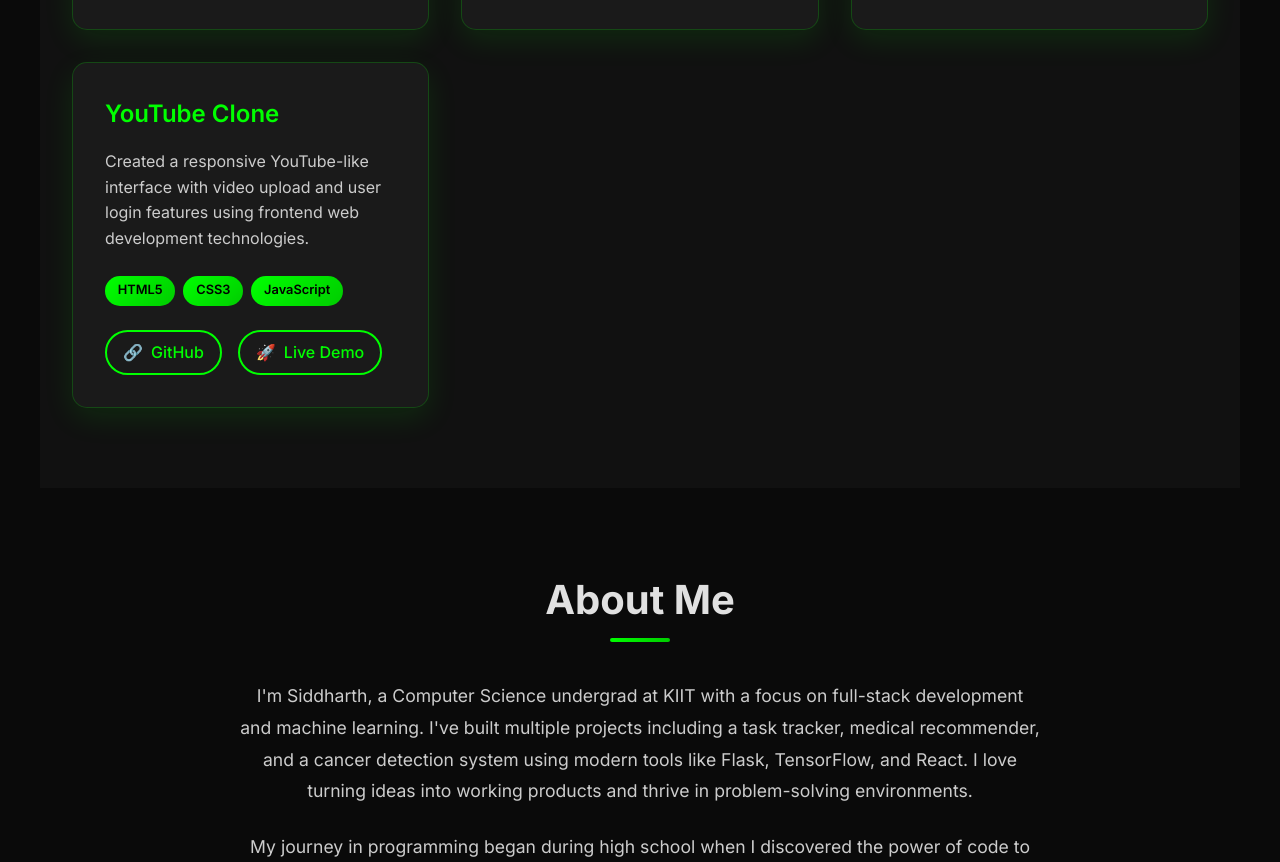
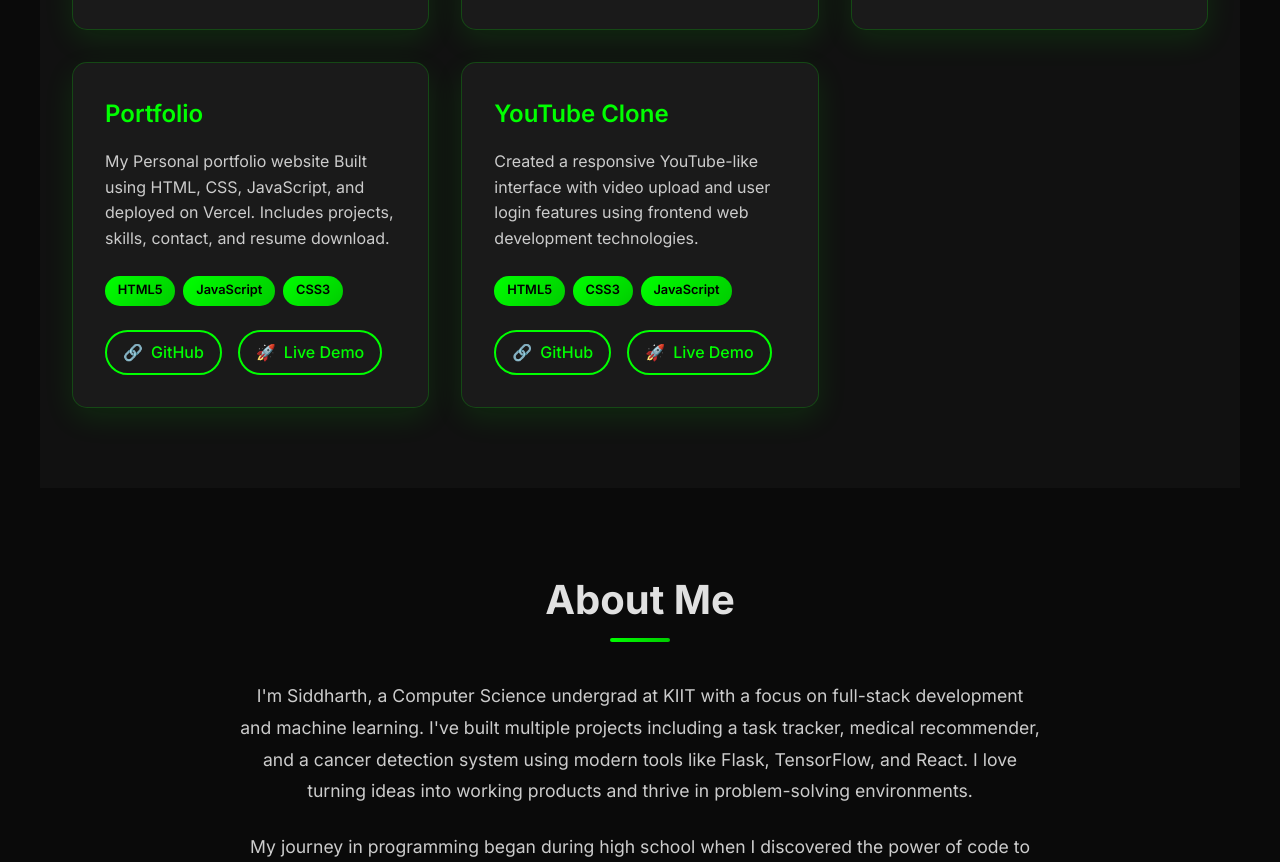
Before and after one commit to Siddharth-2611/Portfolio, a plain HTML site: page index.html in a window 1280 px wide. Shown: the part 2005-2867 px from the top of the page. Drawn offline with Linux system fonts and the light colour scheme.

Commit message:
Update index.html

```diff
--- a/index.html
+++ b/index.html
@@ -148,6 +148,24 @@
                 </div>
             </div>
 
+          <div class="project-card">
+                <h3>Portfolio</h3>
+                <p>My Personal portfolio website Built using HTML, CSS, JavaScript, and deployed on Vercel. Includes projects, skills, contact, and resume download.</p>
+                <div class="project-tags">
+                    <span class="tag">HTML5</span>
+                    <span class="tag">JavaScript</span>
+                    <span class="tag">CSS3</span>
+                </div>
+                <div class="project-links">
+                    <a href="https://github.com/Siddharth-2611/Portfolio" class="project-link">
+                        <span>🔗</span> GitHub
+                    </a>
+                    <a href="https://siddharth-goutam-portfolio.vercel.app/" class="project-link">
+                        <span>🚀</span> Live Demo
+                    </a>
+                </div>
+            </div>
+
             <div class="project-card">
                 <h3>YouTube Clone</h3>
                 <p>Created a responsive YouTube-like interface with video upload and user login features using frontend web development technologies.</p>
```
